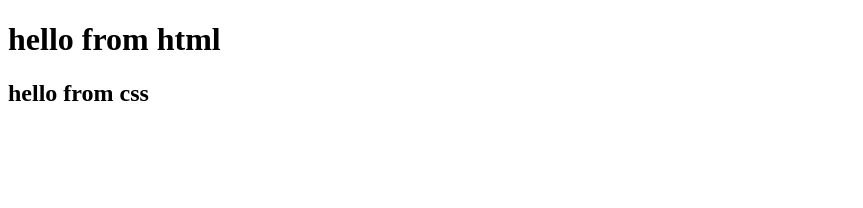
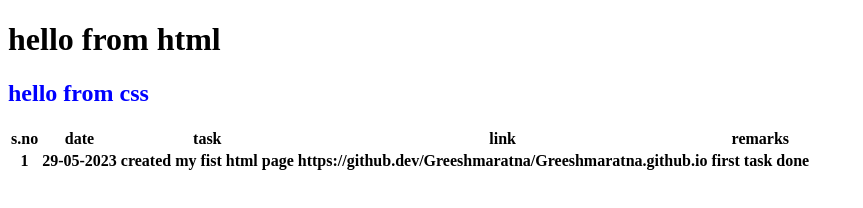
Before and after one commit to Greeshmaratna/Greeshmaratna.github.io, a plain HTML site: page index.html in a window 1280 px wide. Shown: the whole page, without its empty margins (0-863 px from the left). Drawn offline with Linux system fonts and the light colour scheme.

Commit message:
added tables

```diff
--- a/index.html
+++ b/index.html
@@ -5,9 +5,28 @@
         <meta http-equiv="X-UA-Compatible" content="IE=edge">
         <meta name="viewport" content="width=device-width,initial-scale=1.0">
         <title>Document</title>
+        <link rel="stylesheet" href="site.css">
     </head>
     <body>
         <h1>hello from html</h1>
         <h2>hello from css</h2>
+        <table>
+            <tr>
+                <th>s.no</th>
+                <th>date</th>
+                <th>task</th>
+                <th>link</th>
+                <th>remarks</th>
+            </tr>
+            <tr>
+                <th>1</th>
+                <th>29-05-2023</th>
+                <th>created my fist html page</th>
+                <th>https://github.dev/Greeshmaratna/Greeshmaratna.github.io</th>
+                <th>first task done</th>
+            </tr>
+        </table>
+        <script scr="site.js"></script>
+
     </body>
 </html>
```
